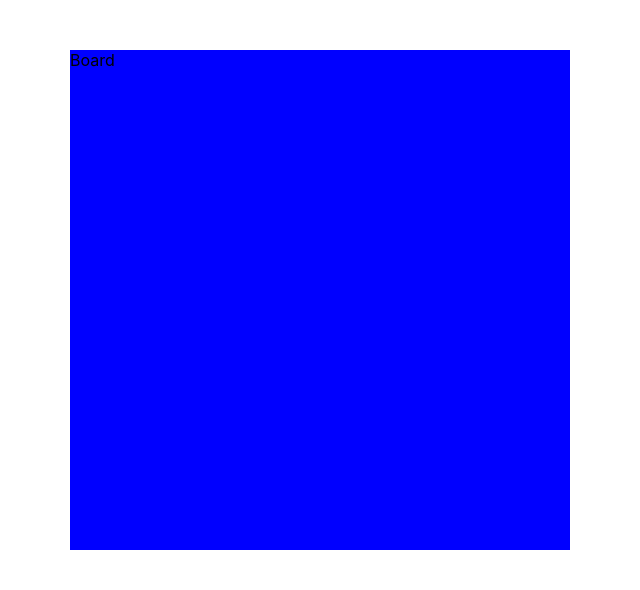
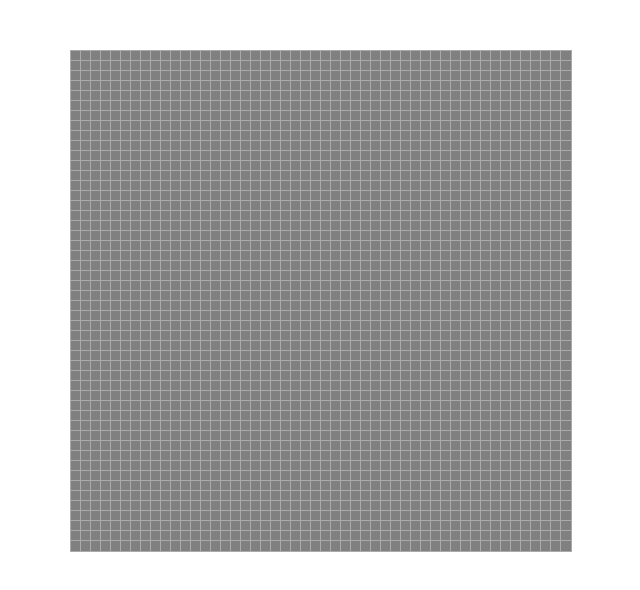
Before and after one commit to xiixcg/snake-master, a React (Create React App) app: page / in a window 1280 px wide. Shown: the top 590 px of the page, without its empty margins (320-960 px from the left). Built offline with nearby package versions, Linux system fonts and the light colour scheme.

Commit message:
step 5 done with improvise on gridDraw

```diff
--- a/src/board.tsx
+++ b/src/board.tsx
@@ -1,11 +1,38 @@
-import React from 'react';
+import React, {useState, useEffect, ClassAttributes, HTMLAttributes} from 'react';
 
-const Board: React.FC = () => {
-  return (
-    <div className='board-background'>
-      Board
-    </div>
-  );
+
+interface Coordinates {
+  row: any;
+  col: any;
+}
+
+const Board = () => {
+  const [grid, setGrid] = useState<Coordinates[][]>()
+  // const [snakeHead, setSnakeHead] = useState<Coordinates[{row: 5, col: 10}]>()
+  useEffect(() => {initGrid()}, [])
+
+  const initGrid = () => {
+    const grid = [];
+    for (let row = 0; row < 50; row++) {
+      const cols = [];
+      for (let col = 0; col < 50; col++) {
+        cols.push({row, col});
+      }
+      grid.push(cols);
+    }
+    setGrid(grid);
+  }
+
+  const drawGrid = () => {
+      return grid && grid.map(
+          (row)=> row.map((coords) => {
+            return <div key={coords.row.toString() + '-' + coords.col.toString()} className='board-cell'> </div>
+            //Todo: Figure out how to use this
+            //return <div key={${coords.row}-${coords.col}}> </div>
+      }))
+  }
+
+  return <div className='board-background'>{grid && drawGrid()}</div>
 }
 
 export default Board;
```
